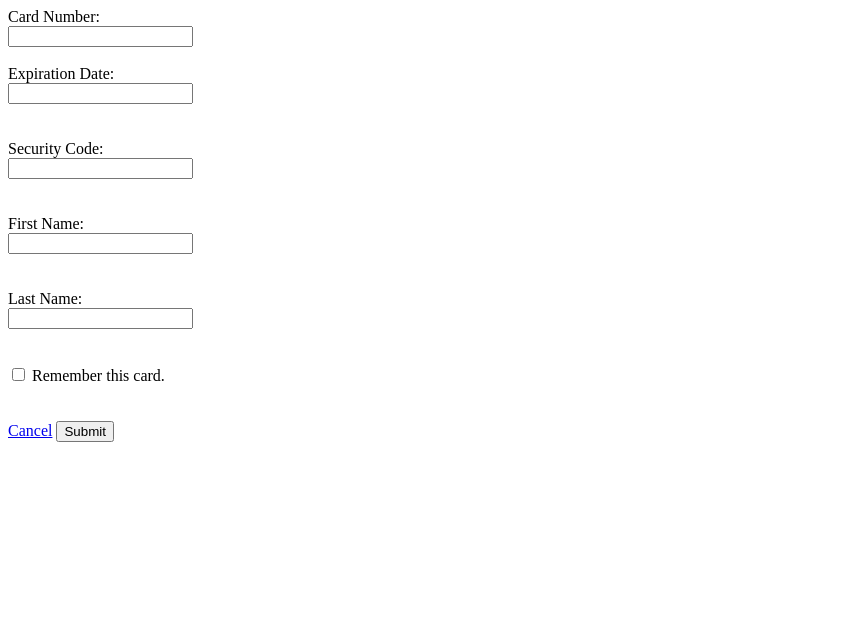
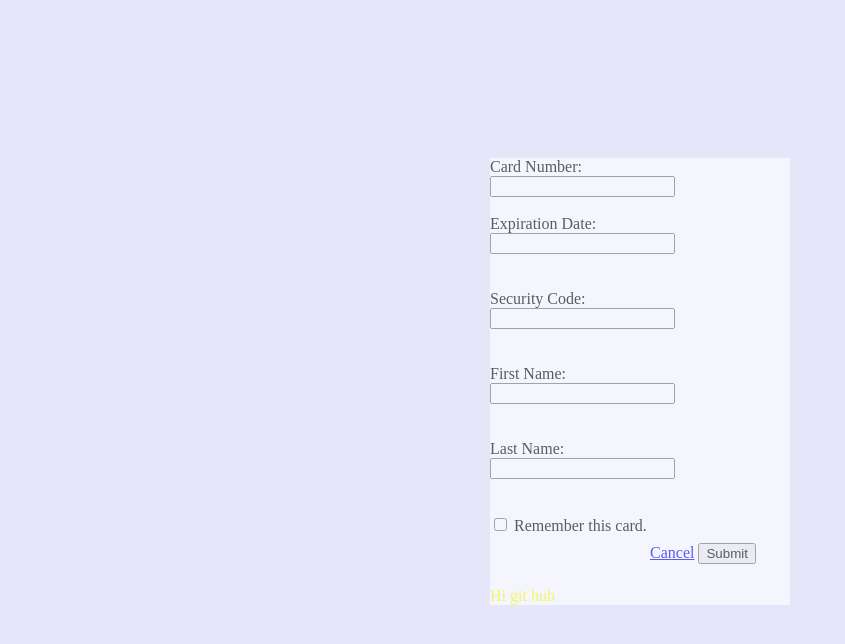
Before and after one commit to Prashantpkt67/Newproject, a plain HTML site: page index.html in a window 1280 px wide. Shown: the whole page, without its empty margins (0-845 px from the left). Drawn offline with Linux system fonts and the light colour scheme.

Commit message:
changes in index AND STYLE

```diff
--- a/index.html
+++ b/index.html
@@ -2,7 +2,7 @@
 <html lang="en">
 
 	<head>
-		<link rel="stylesheet" type="text/css" href="BB_PaymentStyle.css">
+		<link rel="stylesheet" type="text/css" href="indexStyle.css">
 		<title>Payment Details</title>
 	</head>
 
@@ -20,6 +20,9 @@
 						<a href="#">Cancel</a>
 						<input id="btnSub" type="submit" value="Submit">
 					</div>
+					<div class="git">
+						<p>Hi git hub </p>
+					</div>
 
 				</form>
 			</div>
--- a/indexStyle.css
+++ b/indexStyle.css
@@ -29,3 +29,6 @@ body{
 	background: lavender;
 	background-size: 100%;
 }
+.git p{
+	color: yellow;
+}
```
